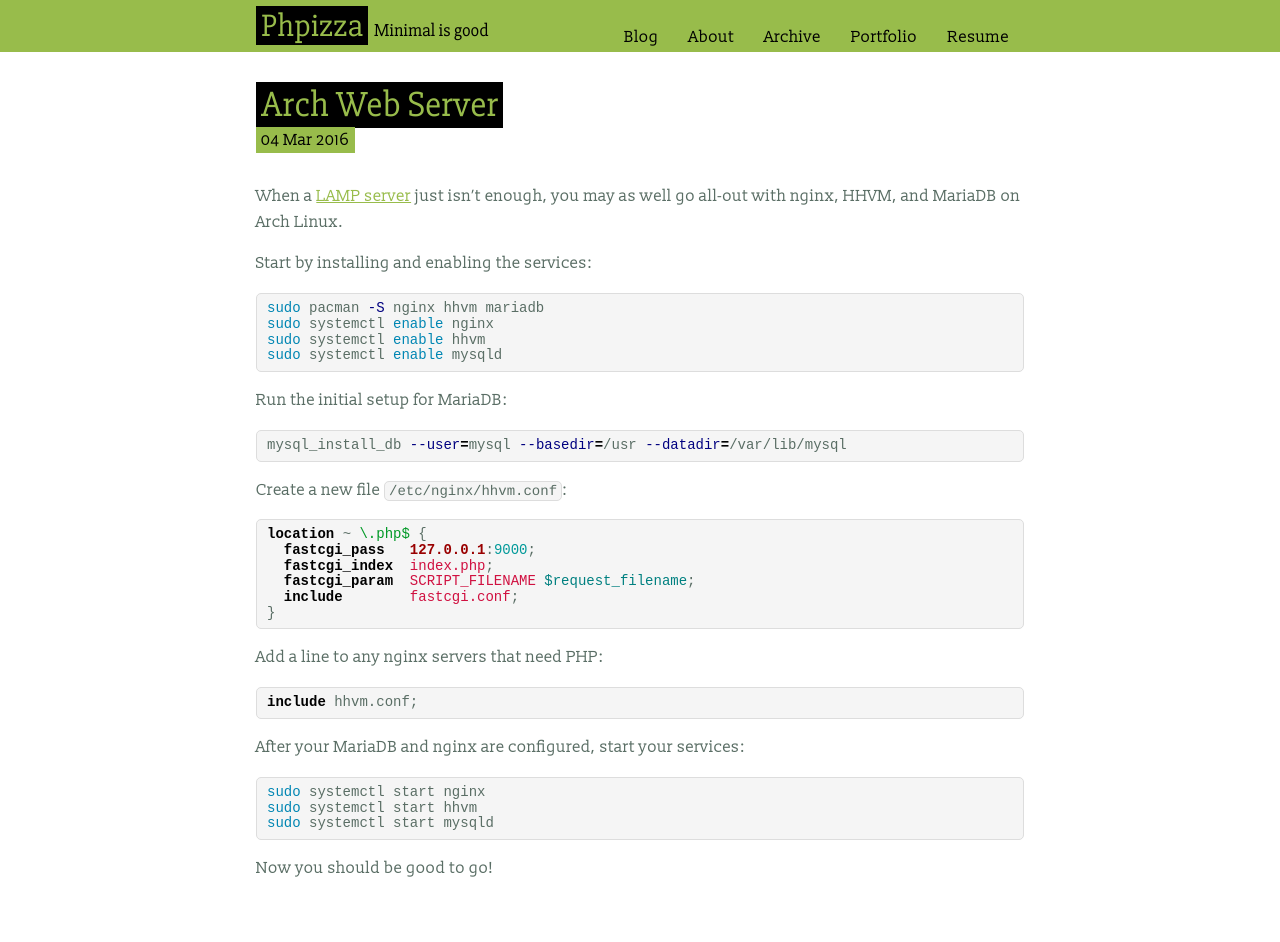
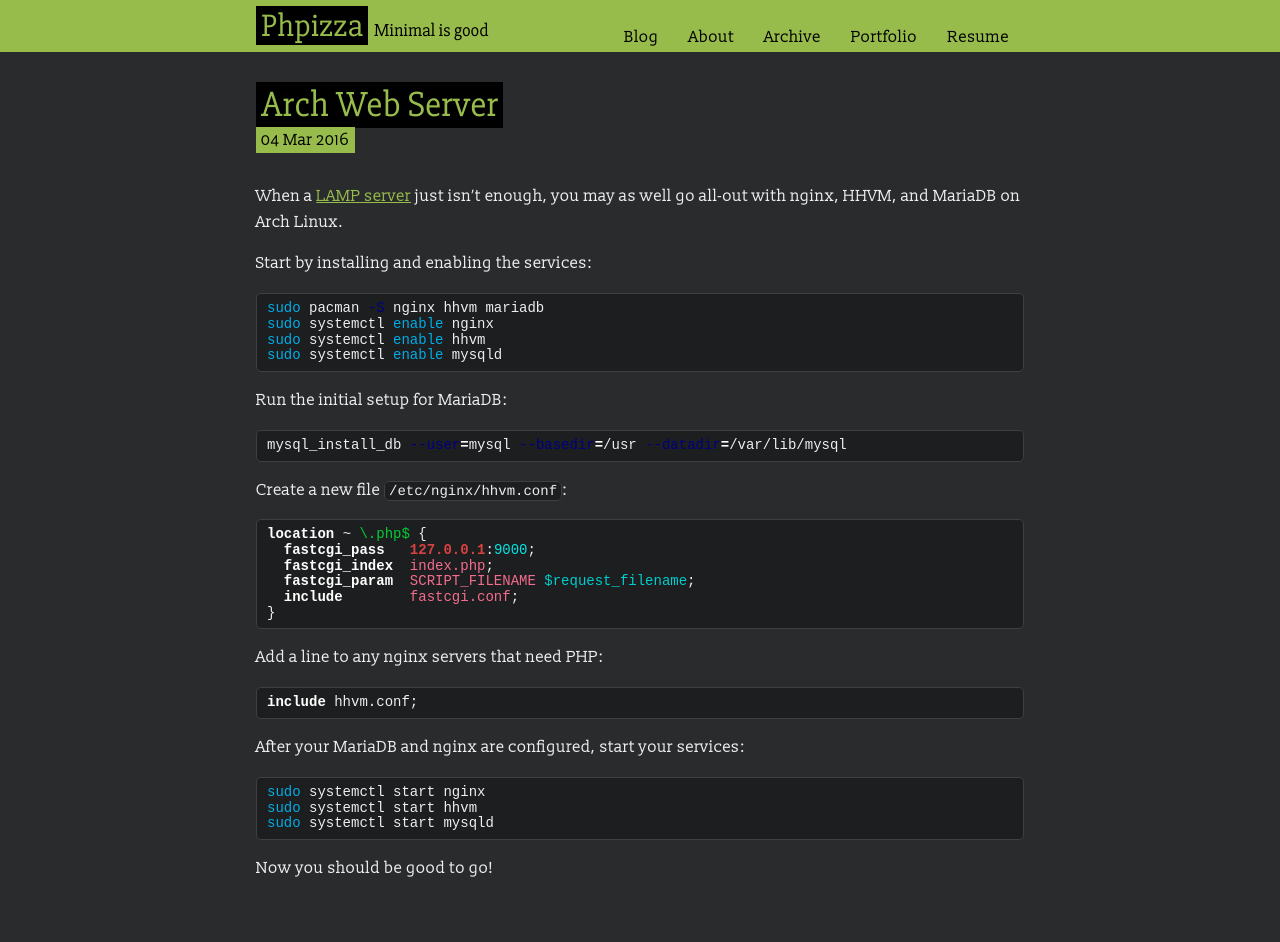
Before and after one commit to Alanaktion/alanaktion.github.io, a Jekyll site: the page built from _posts/2016-03-04-arch-web-server.md, in a window 1280 px wide. Built offline with Jekyll 4.4.1, drawn with Linux system fonts in a browser that asks for light colours.

Commit message:
Making it dark
I got tired of looking at those super-bright white pages.

```diff
--- /dev/null
+++ b/_scss/_syntax-github-dark.scss
@@ -0,0 +1,61 @@
+.highlight .hll { background-color: #ffffcc }
+.highlight .c { color: #999988; font-style: italic } /* Comment */
+.highlight .err { color: lighten(#a61717, 20%) } /* Error */
+.highlight .k { color: #ffffff; font-weight: bold } /* Keyword */
+.highlight .o { color: #ffffff; font-weight: bold } /* Operator */
+.highlight .cm { color: #999988; font-style: italic } /* Comment.Multiline */
+.highlight .cp { color: #999999; font-weight: bold; font-style: italic } /* Comment.Preproc */
+.highlight .c1 { color: #999988; font-style: italic } /* Comment.Single */
+.highlight .cs { color: #999999; font-weight: bold; font-style: italic } /* Comment.Special */
+.highlight .gd { color: #ffffff; background-color: #992222 } /* Generic.Deleted */
+.highlight .ge { color: #ffffff; font-style: italic } /* Generic.Emph */
+.highlight .gr { color: #aa0000 } /* Generic.Error */
+.highlight .gh { color: #999999 } /* Generic.Heading */
+.highlight .gi { color: #ffffff; background-color: #ddffdd } /* Generic.Inserted */
+.highlight .go { color: #888888 } /* Generic.Output */
+.highlight .gp { color: #aaaaaa } /* Generic.Prompt */
+.highlight .gs { font-weight: bold } /* Generic.Strong */
+.highlight .gu { color: #aaaaaa } /* Generic.Subheading */
+.highlight .gt { color: #aa0000 } /* Generic.Traceback */
+.highlight .kc { color: #ffffff; font-weight: bold } /* Keyword.Constant */
+.highlight .kd { color: #ffffff; font-weight: bold } /* Keyword.Declaration */
+.highlight .kn { color: #ffffff; font-weight: bold } /* Keyword.Namespace */
+.highlight .kp { color: #ffffff; font-weight: bold } /* Keyword.Pseudo */
+.highlight .kr { color: #ffffff; font-weight: bold } /* Keyword.Reserved */
+.highlight .kt { color: #445588; font-weight: bold } /* Keyword.Type */
+.highlight .m { color: lighten(#009999, 15%) } /* Literal.Number */
+.highlight .s { color: lighten(#d01040, 25%) } /* Literal.String */
+.highlight .na { color: lighten(#008080, 15%) } /* Name.Attribute */
+.highlight .nb { color: lighten(#0086B3, 10%) } /* Name.Builtin */
+.highlight .nc { color: #445588; font-weight: bold } /* Name.Class */
+.highlight .no { color: lighten(#008080, 15%) } /* Name.Constant */
+.highlight .nd { color: #3c5d5d; font-weight: bold } /* Name.Decorator */
+.highlight .ni { color: #800080 } /* Name.Entity */
+.highlight .ne { color: lighten(#aa2222, 15%); font-weight: bold } /* Name.Exception */
+.highlight .nf { color: lighten(#aa2222, 15%); font-weight: bold } /* Name.Function */
+.highlight .nl { color: lighten(#aa2222, 15%); font-weight: bold } /* Name.Label */
+.highlight .nn { color: #aaaaaa } /* Name.Namespace */
+.highlight .nt { color: #000080 } /* Name.Tag */
+.highlight .nv { color: lighten(#008080, 15%) } /* Name.Variable */
+.highlight .ow { color: #ffffff; font-weight: bold } /* Operator.Word */
+.highlight .w { color: #bbbbbb } /* Text.Whitespace */
+.highlight .mf { color: lighten(#009999, 15%) } /* Literal.Number.Float */
+.highlight .mh { color: lighten(#009999, 15%) } /* Literal.Number.Hex */
+.highlight .mi { color: lighten(#009999, 15%) } /* Literal.Number.Integer */
+.highlight .mo { color: lighten(#009999, 15%) } /* Literal.Number.Oct */
+.highlight .sb { color: lighten(#d01040, 25%) } /* Literal.String.Backtick */
+.highlight .sc { color: lighten(#d01040, 25%) } /* Literal.String.Char */
+.highlight .sd { color: lighten(#d01040, 25%) } /* Literal.String.Doc */
+.highlight .s2 { color: lighten(#d01040, 25%) } /* Literal.String.Double */
+.highlight .se { color: lighten(#d01040, 25%) } /* Literal.String.Escape */
+.highlight .sh { color: lighten(#d01040, 25%) } /* Literal.String.Heredoc */
+.highlight .si { color: lighten(#d01040, 25%) } /* Literal.String.Interpol */
+.highlight .sx { color: lighten(#d01040, 25%) } /* Literal.String.Other */
+.highlight .sr { color: lighten(#009926, 10%) } /* Literal.String.Regex */
+.highlight .s1 { color: lighten(#d01040, 25%) } /* Literal.String.Single */
+.highlight .ss { color: #990073 } /* Literal.String.Symbol */
+.highlight .bp { color: #999999 } /* Name.Builtin.Pseudo */
+.highlight .vc { color: lighten(#008080, 15%) } /* Name.Variable.Class */
+.highlight .vg { color: lighten(#008080, 15%) } /* Name.Variable.Global */
+.highlight .vi { color: lighten(#008080, 15%) } /* Name.Variable.Instance */
+.highlight .il { color: lighten(#009999, 15%) } /* Literal.Number.Integer.Long */
--- a/public/css/phpizza.scss
+++ b/public/css/phpizza.scss
@@ -6,9 +6,8 @@
 
 /* Variables */
 // Colors
-$body-bg: #fff;
-$body-fg: #5a6e65;
-$post-bg: #f5f5f5;
+$body-bg: #292b2c;
+$body-fg: #eceeef;
 $brand-color: #98BC4B;
 $brand-color-inv: #000;
 $link-color: $brand-color;
@@ -115,11 +114,11 @@ body {
     color: inherit;
     text-decoration: none;
     &:hover, &:focus {
-      color: #000;
+      color: $brand-color-inv;
     }
     &.active {
-      color: #000;
-      background-color: #fff;
+      color: $brand-color;
+      background-color: $body-bg;
     }
   }
   span {
@@ -162,14 +161,14 @@ body {
   hr {
     height: 1px;
     border: none;
-    background-color: $body-fg;
+    background-color: rgba(mix($body-bg, $body-fg, 50%), 0.5);
   }
 }
 
 pre, p > code {
   border-radius: 5px;
-  border: 1px solid #ddd;
-  background-color: #f5f5f5;
+  border: 1px solid mix($body-bg, $body-fg, 90%);
+  background-color: mix($body-bg, #000, 70%);
   font-size: 14px;
   font-family: Courier, "Courier New", monospace;
 }
@@ -198,7 +197,7 @@ img {
   }
   + .post {
     padding-top: $spacer * 4;
-    border-top: 1px solid #d6d6d6;
+    border-top: 1px solid rgba(mix($body-bg, $body-fg, 50%), 0.5);
     @media (max-width: $desktop-max + ($spacer * 2)) {
       padding-top: $spacer * 2;
     }
@@ -315,4 +314,4 @@ img {
 }
 
 /* Syntax highlighting */
-@import 'syntax-github';
+@import 'syntax-github-dark';
```
